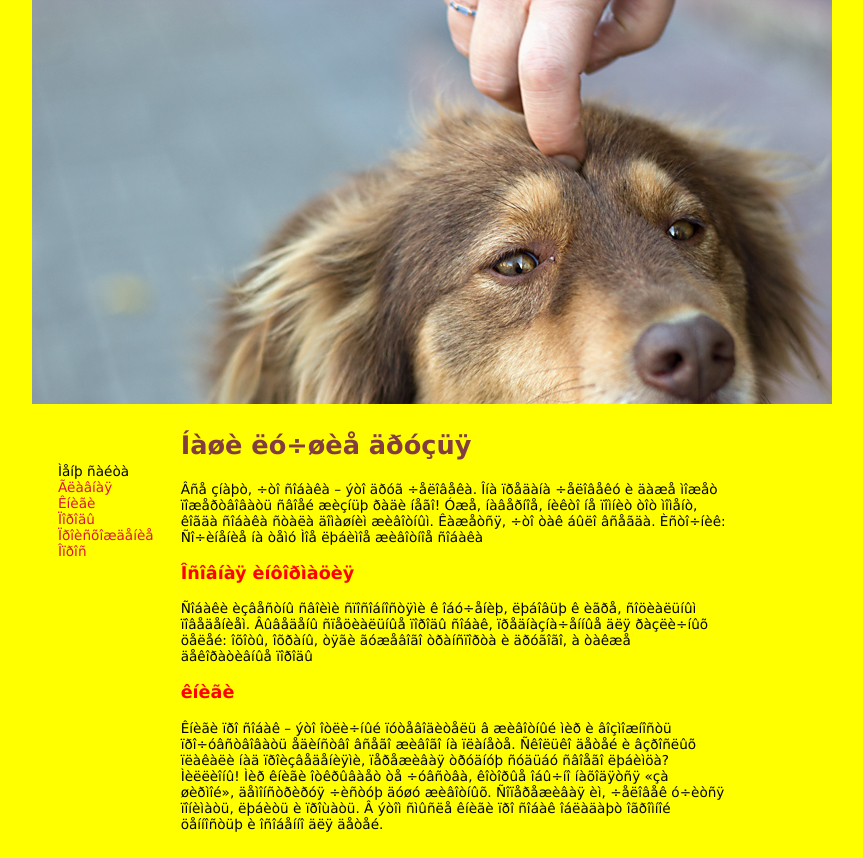
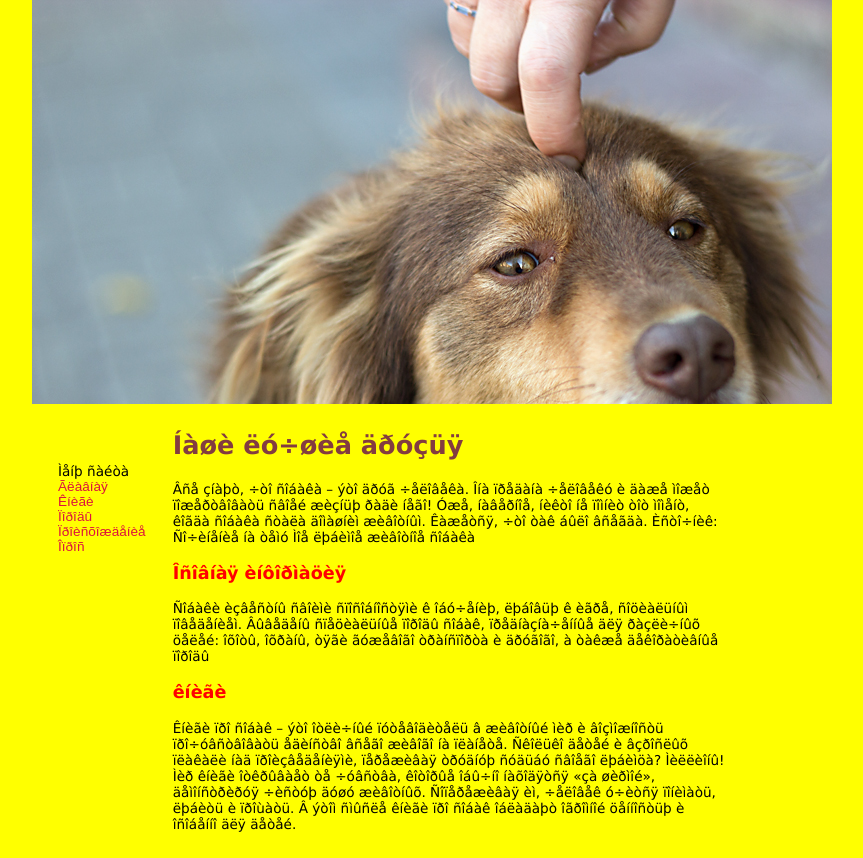
Before and after one commit to nurguatov/nurguatov.github.io, a plain HTML site: page index.html in a window 1280 px wide. Shown: the whole page, without its empty margins (208-1071 px from the left). Drawn offline with Linux system fonts and the light colour scheme.

Commit message:
Add files via upload

```diff
--- a/style.css
+++ b/style.css
@@ -1,3 +1,6 @@
+* {
+	@import url('https://fonts.googleapis.com/css?family=Raleway');
+}
 body {
 	font-family: verdana, helvetica, arial, sans-serif;
 	font-size: 80%;
@@ -37,9 +40,15 @@ h3 {
 }
 
 a {
-	font-family: Verdana, Arial, Helvetica, sans-serif;
+	font-family: 'Raleway', sans-serif;
 	color: #DC143C;
 	text-decoration: none;
 
 
+
 }
+a:hover {
+	font-size: 32px;
+	text-transform: uppercase;
+
+}
```
